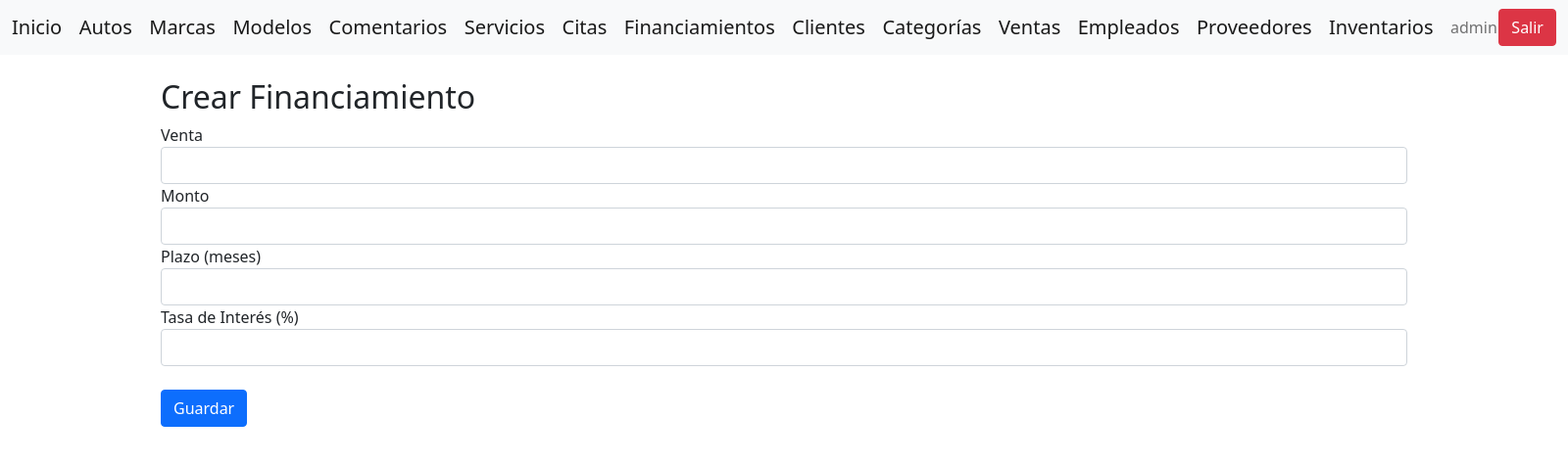
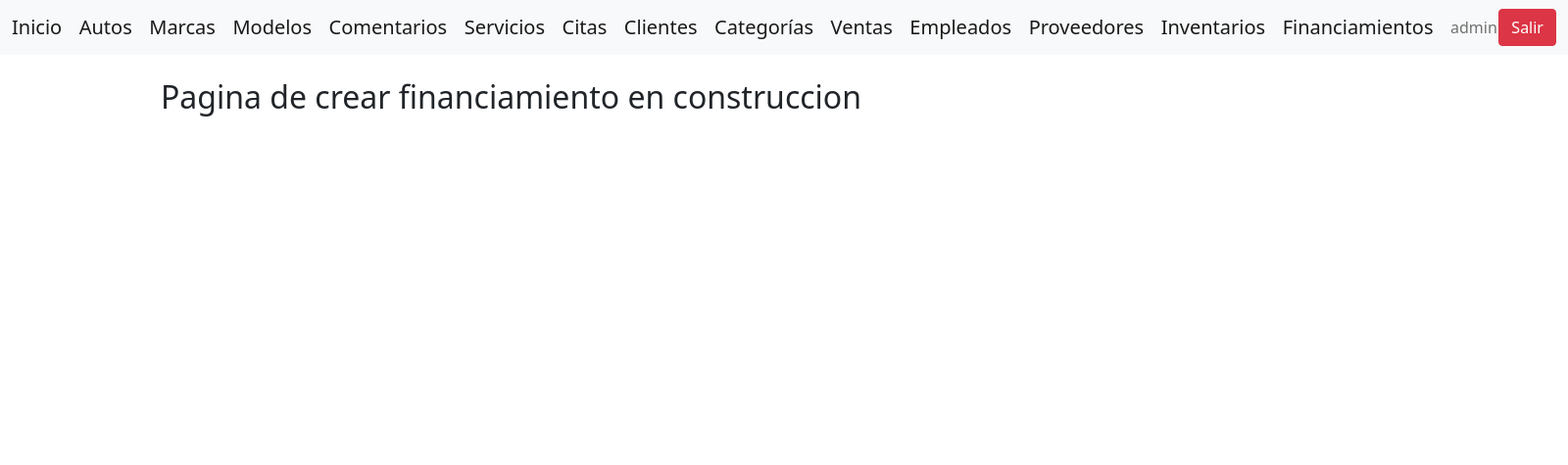
Before and after one commit to JoelFedericoCabral/consecionaria, a Django app: page /gestion/financiamiento/create/ in a window 1600 px wide. Shown: the top 475 px of the page at 98% size. Run offline with Django 5.2, Linux system fonts and the light colour scheme; a user stored in the database is signed in; lists and menus that the app fills with data are empty.

Commit message:
retoques finales

```diff
--- a/gestion/templates/financiamientos/create.html
+++ b/gestion/templates/financiamientos/create.html
@@ -1,8 +1,8 @@
 {% extends "home/base.html" %}
 {% block content %}
 <div class="container mt-3">
-    <h2>Crear Financiamiento</h2>
-    <form method="post">
+    <h2>Pagina de crear financiamiento en construccion</h2>
+    <!-- <form method="post">
         {% csrf_token %}
         <div class="form-group">
             <label>Venta</label>
@@ -26,6 +26,6 @@
         </div>
         <br>
         <button type="submit" class="btn btn-primary">Guardar</button>
-    </form>
+    </form> -->
 </div>
 {% endblock %}
--- a/home/templates/home/base.html
+++ b/home/templates/home/base.html
@@ -9,7 +9,7 @@
     <link href="https://cdn.jsdelivr.net/npm/bootstrap@5.1.3/dist/css/bootstrap.min.css" rel="stylesheet">
     <!-- Carga de Bootstrap JS para la funcionalidad de la aplicación -->
     <script src="https://cdn.jsdelivr.net/npm/bootstrap@5.1.3/dist/js/bootstrap.bundle.min.js"></script>
-
+    <!-- <link rel="stylesheet" href="{% static 'css/style.css' %}"> -->
     <!-- Bloque que permite agregar más elementos <head> desde las plantillas hijas -->
     {% block head %}{% endblock %}
 </head>
@@ -29,7 +29,6 @@ Esto permite aplicar estilos CSS específicos a las páginas de inicio de sesió
             <a class="navbar-brand" href="{% url 'comentario-list' %}">Comentarios</a>
             <a class="navbar-brand" href="{% url 'servicio-list' %}">Servicios</a>
             <a class="navbar-brand" href="{% url 'cita-list' %}">Citas</a>
-            <a class="navbar-brand" href="{% url 'financiamiento-list' %}">Financiamientos</a>
             <!-- Opciones adicionales solo para usuarios autenticados -->
             {% if authenticated_user %}
                 <!-- Opciones adicionales solo para usuarios con permiso de staff -->
@@ -40,6 +39,7 @@ Esto permite aplicar estilos CSS específicos a las páginas de inicio de sesió
                     <a class="navbar-brand" href="{% url 'empleado-list' %}">Empleados</a>
                     <a class="navbar-brand" href="{% url 'proveedor-list' %}">Proveedores</a>
                     <a class="navbar-brand" href="{% url 'inventario-list' %}">Inventarios</a>
+                    <a class="navbar-brand" href="{% url 'financiamiento-list' %}">Financiamientos</a>
                 {% endif %}
                 <!-- Mostrar el nombre de usuario y un botón de salir para usuarios autenticados -->
                 <span class="navbar-text">{{ authenticated_user.username }}</span>
```
Also changed, not shown: db.sqlite3, media/autos/background.png (added).
